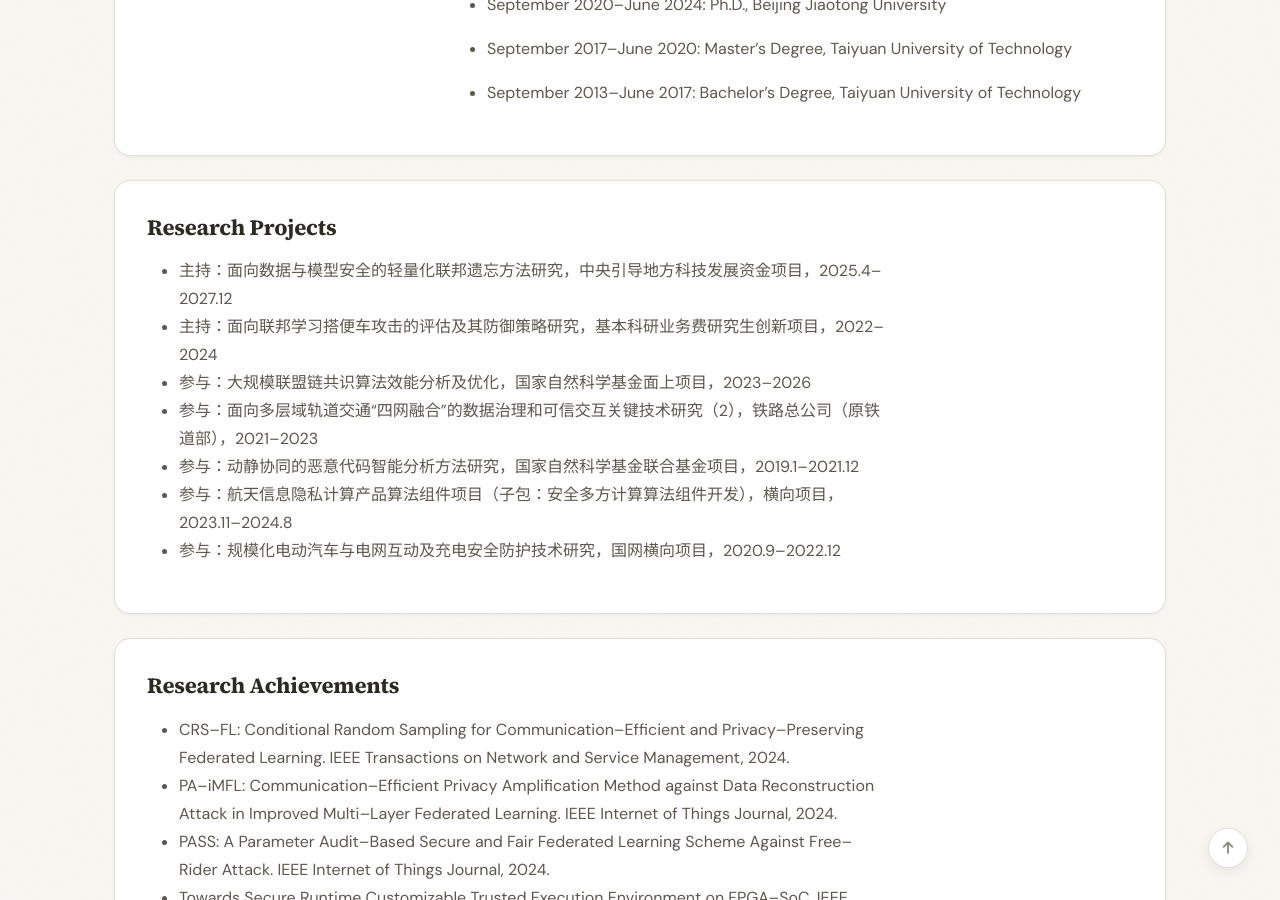
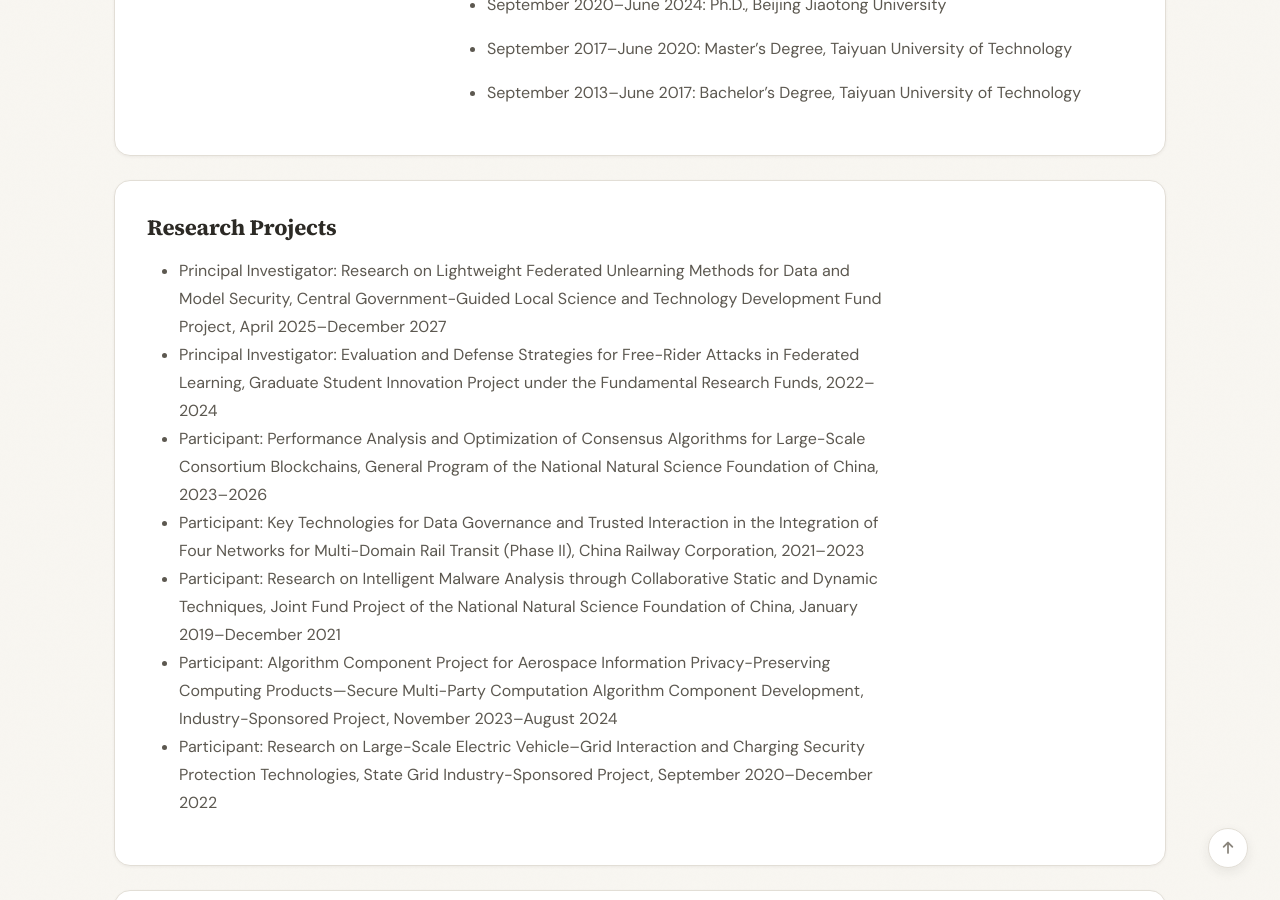
Before and after one commit to SKLIIS-AIS/lab_website, a Jekyll site: the page built from _pages/about-en.md, in a window 1280 px wide and 900 px high, scrolled down 667 px. Built offline with Jekyll 4.4.1, drawn with Linux system fonts in a browser that asks for light colours; a style sheet for code colours, icons or effects is not loaded.

Commit message:
Update grants.yml

```diff
--- a/_data/grants.yml
+++ b/_data/grants.yml
@@ -1,9 +1,23 @@
-# Grants and funding, shown on the About page.
-# Each entry needs: name
+# 科研项目 / Research Projects
+# 中文页面读取 name，英文页面读取 name_en。
+
 - name: "主持：面向数据与模型安全的轻量化联邦遗忘方法研究，中央引导地方科技发展资金项目，2025.4–2027.12"
+  name_en: "Principal Investigator: Research on Lightweight Federated Unlearning Methods for Data and Model Security, Central Government-Guided Local Science and Technology Development Fund Project, April 2025–December 2027"
+
 - name: "主持：面向联邦学习搭便车攻击的评估及其防御策略研究，基本科研业务费研究生创新项目，2022–2024"
+  name_en: "Principal Investigator: Evaluation and Defense Strategies for Free-Rider Attacks in Federated Learning, Graduate Student Innovation Project under the Fundamental Research Funds, 2022–2024"
+
 - name: "参与：大规模联盟链共识算法效能分析及优化，国家自然科学基金面上项目，2023–2026"
+  name_en: "Participant: Performance Analysis and Optimization of Consensus Algorithms for Large-Scale Consortium Blockchains, General Program of the National Natural Science Foundation of China, 2023–2026"
+
 - name: "参与：面向多层域轨道交通“四网融合”的数据治理和可信交互关键技术研究（2），铁路总公司（原铁道部），2021–2023"
+  name_en: "Participant: Key Technologies for Data Governance and Trusted Interaction in the Integration of Four Networks for Multi-Domain Rail Transit (Phase II), China Railway Corporation, 2021–2023"
+
 - name: "参与：动静协同的恶意代码智能分析方法研究，国家自然科学基金联合基金项目，2019.1–2021.12"
+  name_en: "Participant: Research on Intelligent Malware Analysis through Collaborative Static and Dynamic Techniques, Joint Fund Project of the National Natural Science Foundation of China, January 2019–December 2021"
+
 - name: "参与：航天信息隐私计算产品算法组件项目（子包：安全多方计算算法组件开发），横向项目，2023.11–2024.8"
+  name_en: "Participant: Algorithm Component Project for Aerospace Information Privacy-Preserving Computing Products—Secure Multi-Party Computation Algorithm Component Development, Industry-Sponsored Project, November 2023–August 2024"
+
 - name: "参与：规模化电动汽车与电网互动及充电安全防护技术研究，国网横向项目，2020.9–2022.12"
+  name_en: "Participant: Research on Large-Scale Electric Vehicle–Grid Interaction and Charging Security Protection Technologies, State Grid Industry-Sponsored Project, September 2020–December 2022"
```
